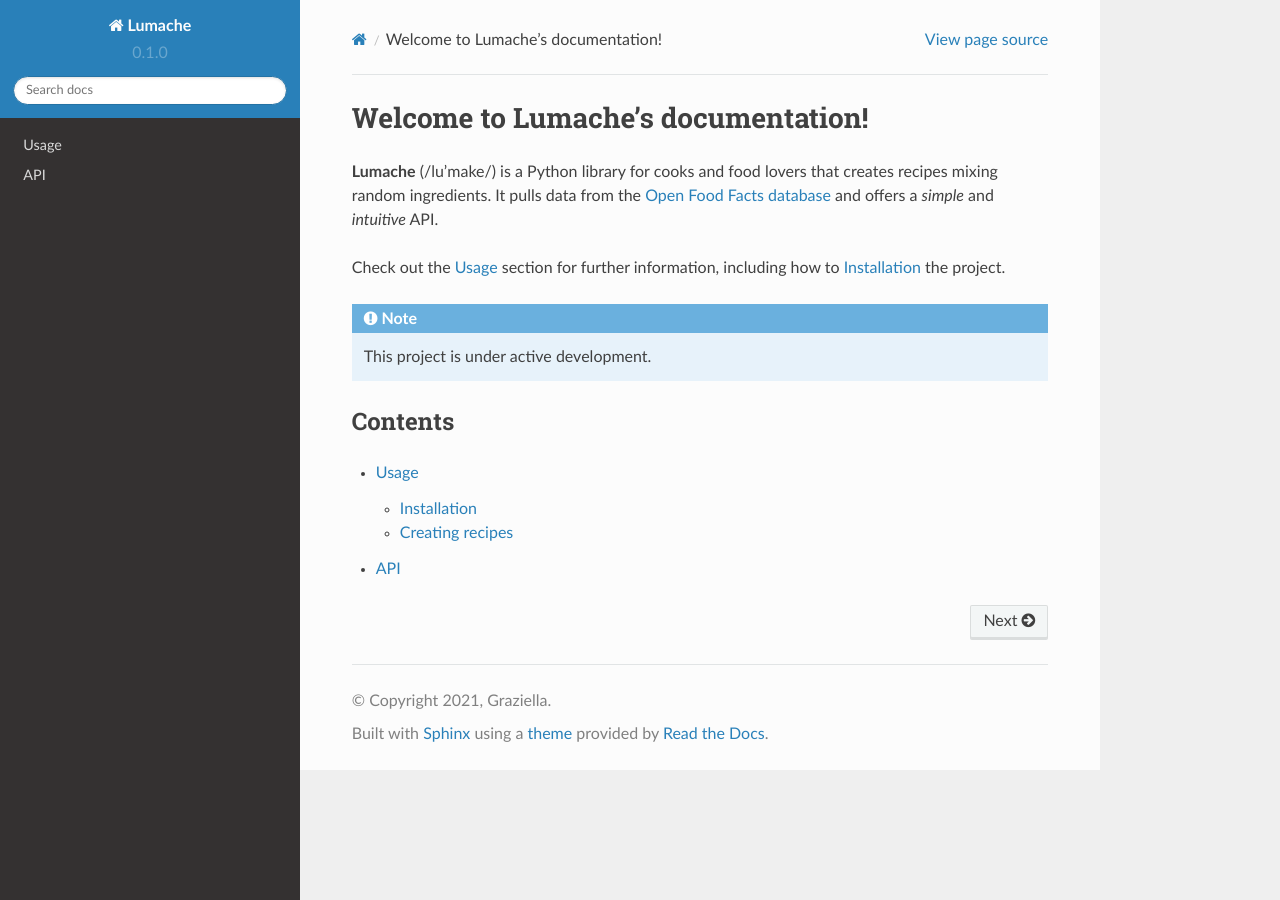
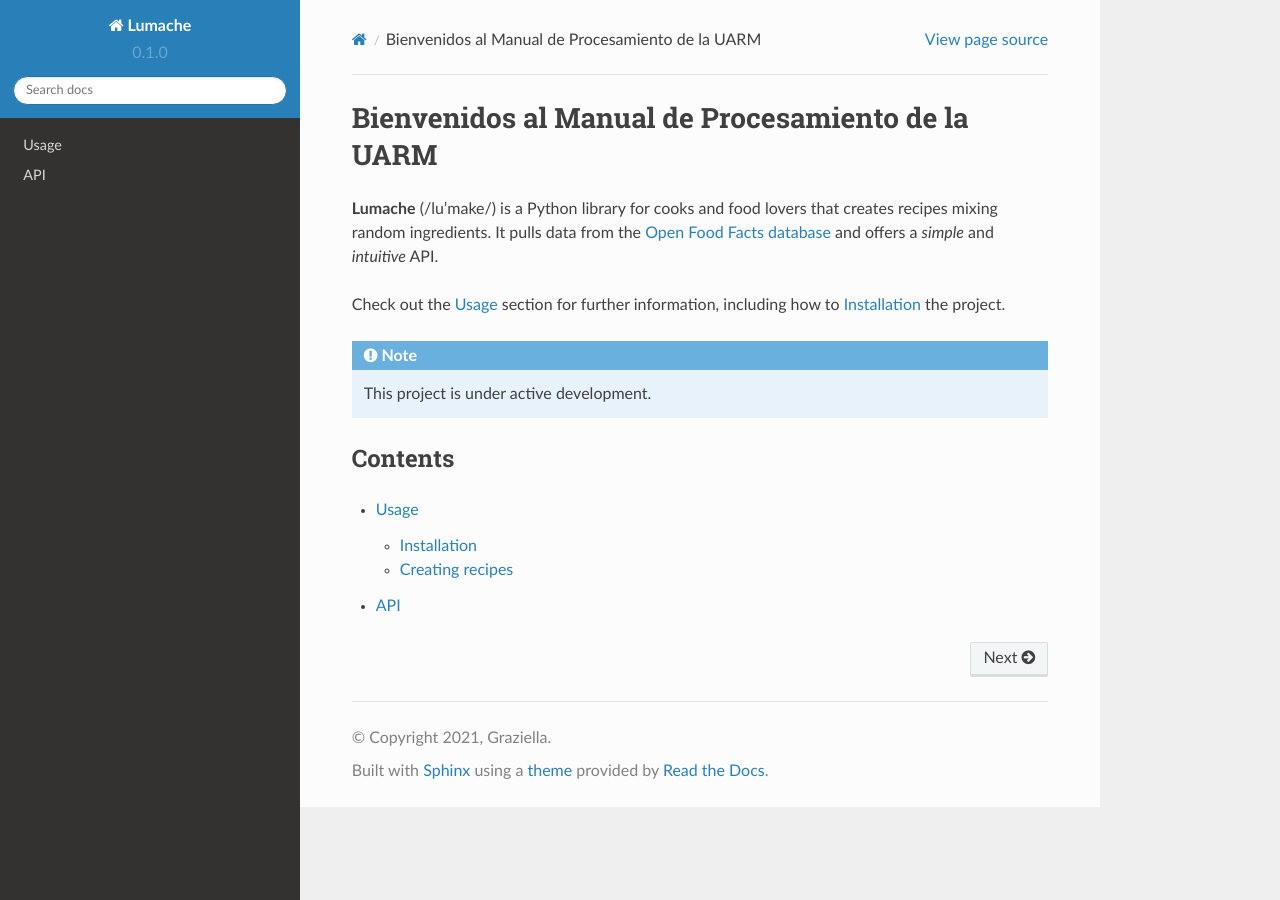
Before and after one commit to readthedocs/tutorial-template, a Sphinx documentation site: the page built from docs/source/index.rst, in a window 1280 px wide. Built offline with Sphinx 7.4.7 and the Read the Docs theme 2.0.0, drawn with Linux system fonts in a browser that asks for light colours.

Commit message:
Update index.rst

```diff
--- a/docs/source/index.rst
+++ b/docs/source/index.rst
@@ -1,4 +1,4 @@
-Welcome to Lumache's documentation!
+Bienvenidos al Manual de Procesamiento de la UARM
 ===================================
 
 **Lumache** (/lu'make/) is a Python library for cooks and food lovers
```
